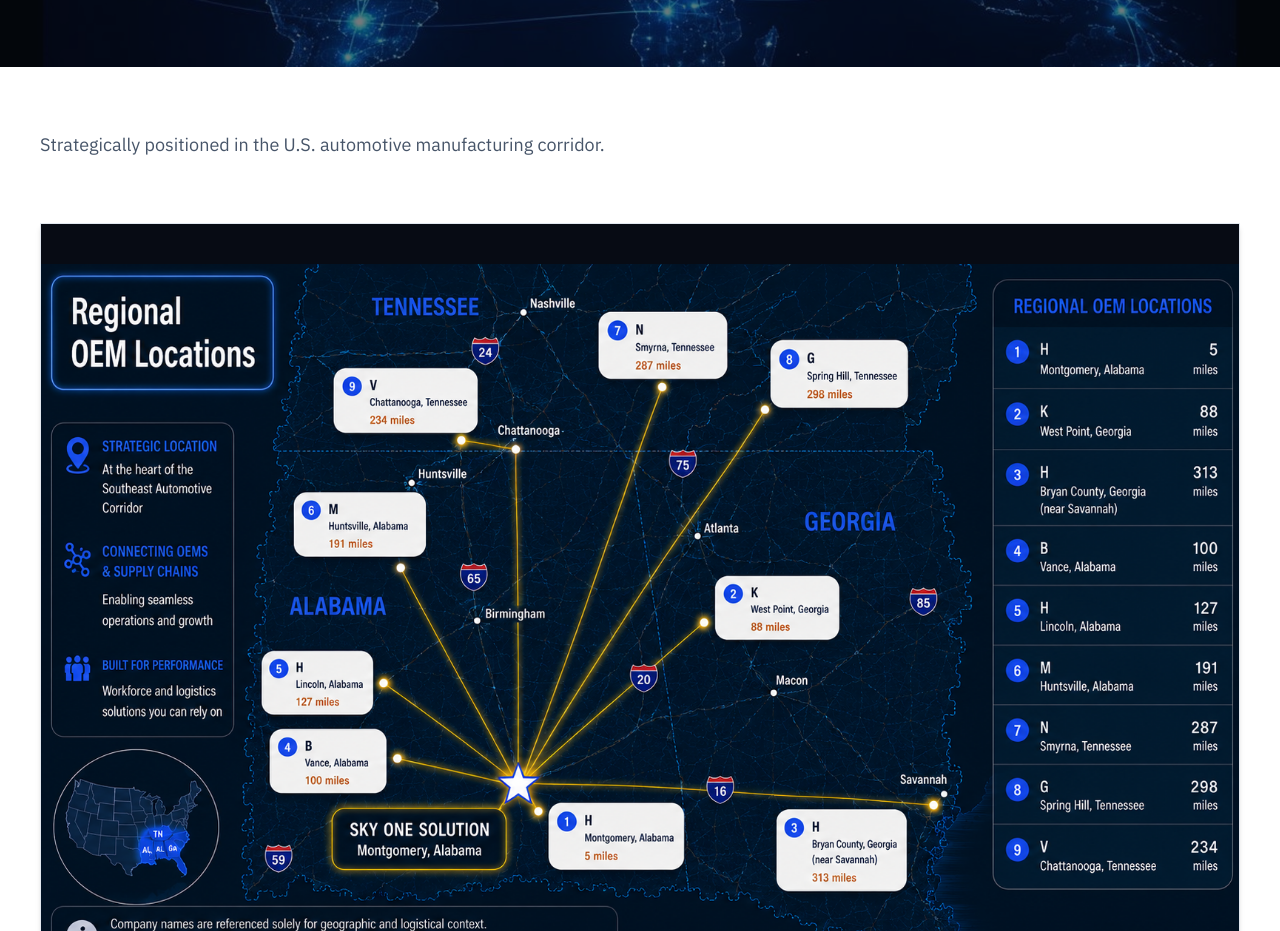
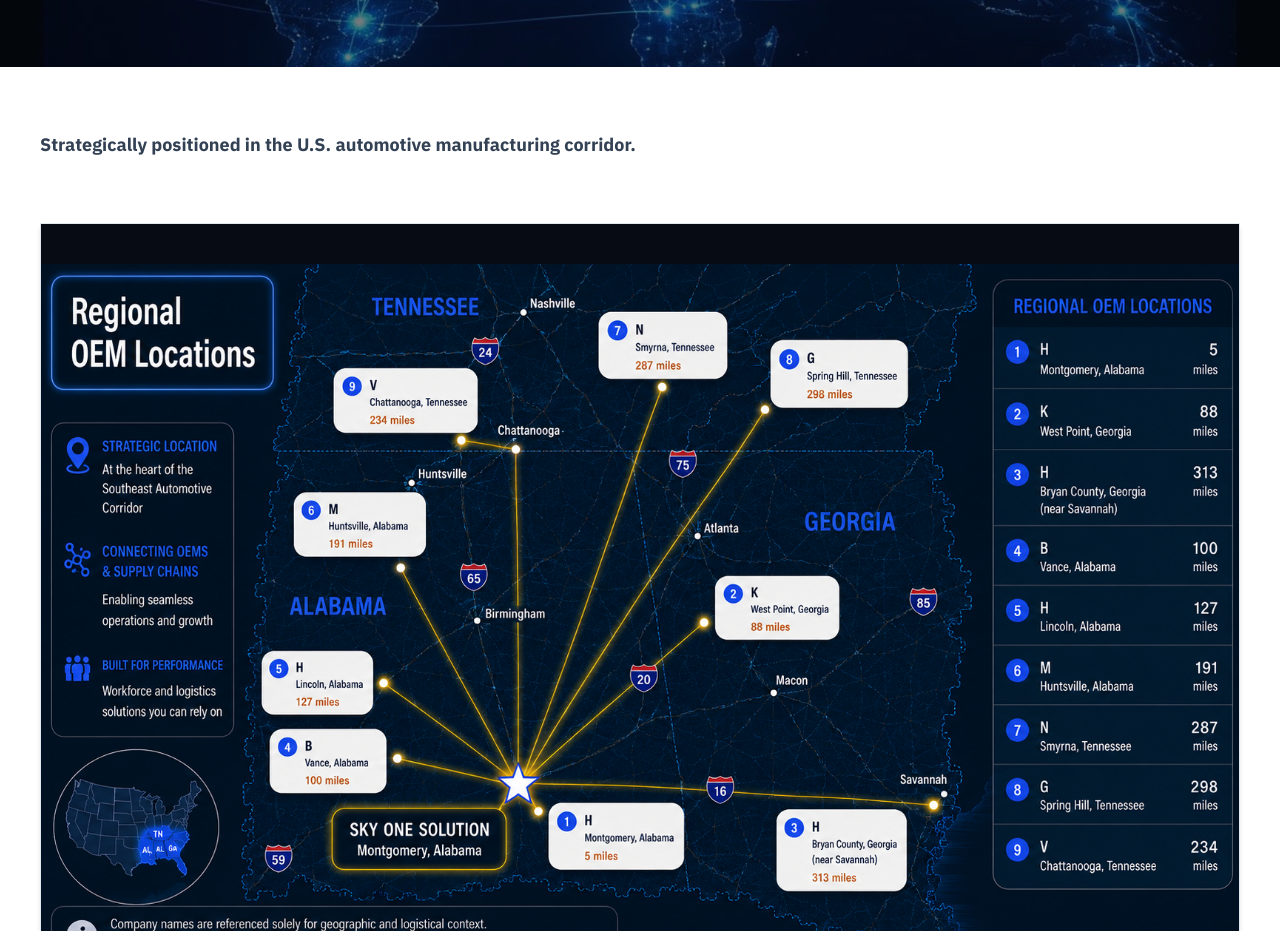
Before and after one commit to SKY-ONE-SOL/blog-starter-kit, a Next.js app: page / in a window 1280 px wide. Shown: the part 3300-4231 px from the top of the page. Built offline with nearby package versions, Linux system fonts and the light colour scheme.

Commit message:
Make Network section subtitle bold
Co-authored-by: SKY-ONE-SOL <SKY-ONE-SOL@users.noreply.github.com>

```diff
--- a/src/app/_components/site/network-section.tsx
+++ b/src/app/_components/site/network-section.tsx
@@ -32,7 +32,7 @@ export function NetworkSection() {
       </div>
 
       <div className="mx-auto max-w-[1400px] px-6 lg:px-10">
-        <p className="max-w-2xl text-lg text-steel-600">{t.networkSection.subtitle}</p>
+        <p className="max-w-2xl text-lg font-bold text-steel-700">{t.networkSection.subtitle}</p>
 
         <figure className="mt-16 overflow-hidden border border-steel-200 bg-navy-950 shadow-md">
           <div className="relative aspect-[3/2] w-full">
```
